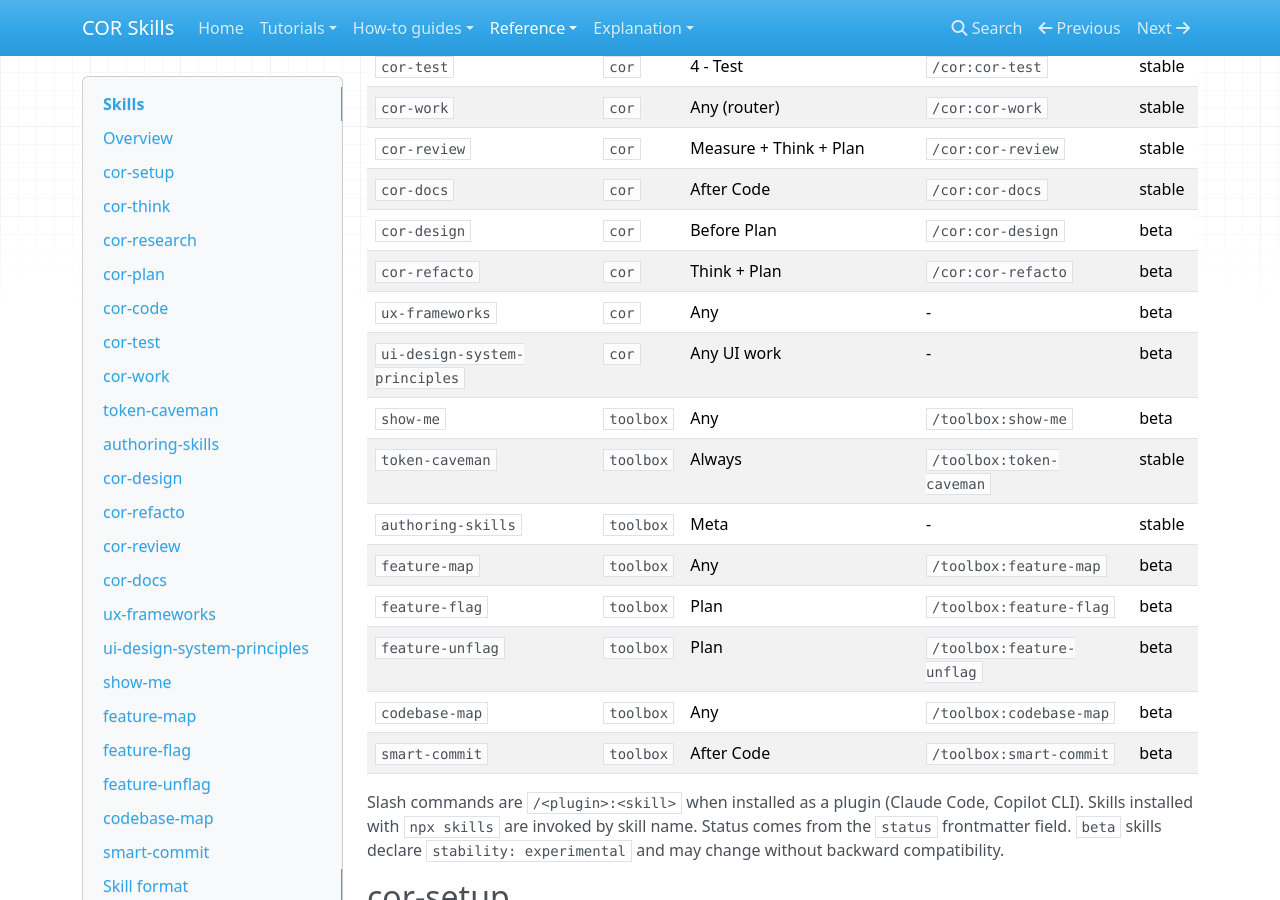
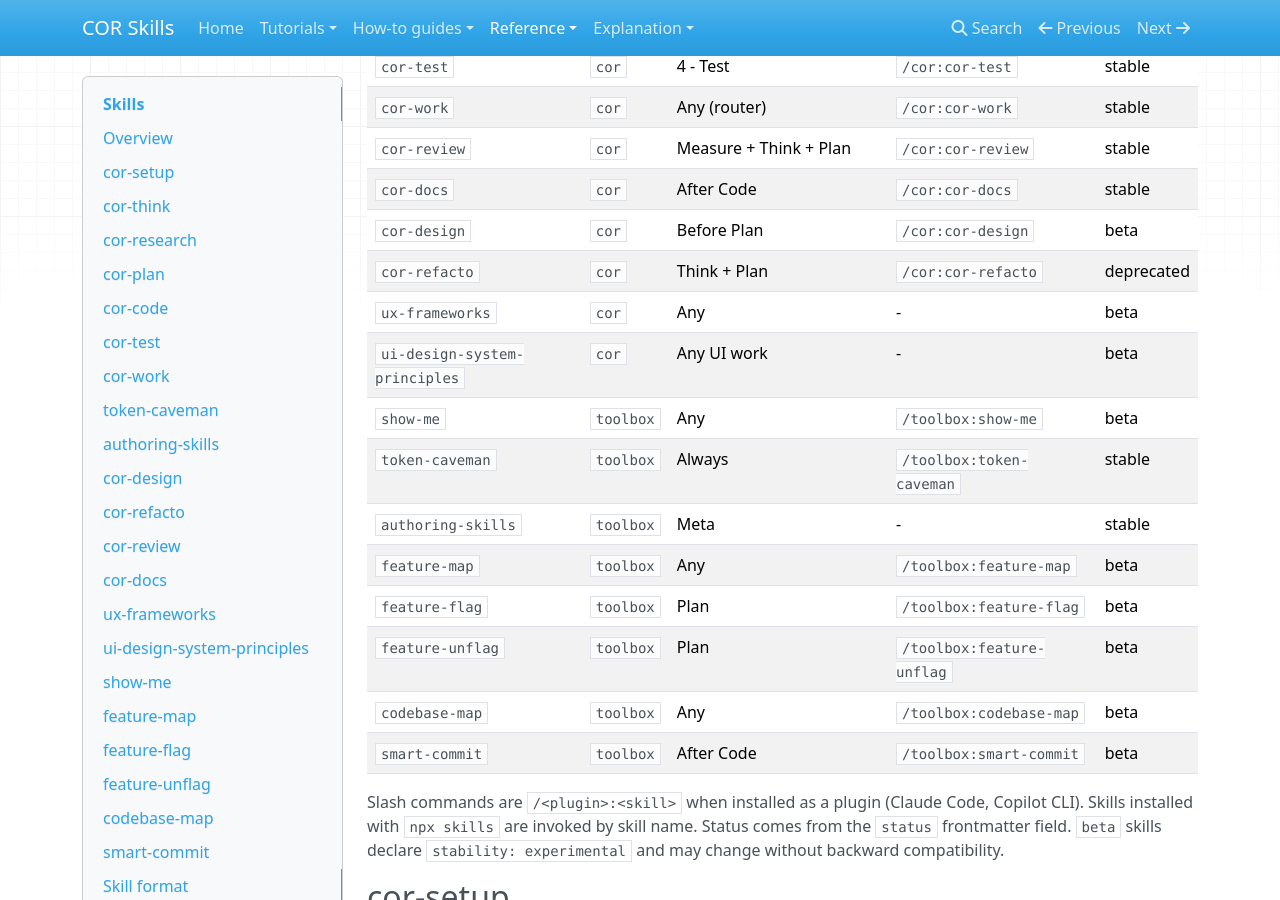
Before and after one commit to louisbrillet/cor-skills, an MkDocs documentation site: the page built from docs/reference/skills.md, in a window 1280 px wide and 900 px high, scrolled down 581 px. Built offline with MkDocs 1.6.1, drawn with Linux system fonts in a browser that asks for light colours; nearby versions of some CDN libraries.

Commit message:
chore(cor-refacto): mark skill as deprecated
Co-authored-by: Copilot <223556219+Copilot@users.noreply.github.com>

```diff
--- a/docs/reference/skills.md
+++ b/docs/reference/skills.md
@@ -18,7 +18,7 @@ Two plugins. `cor` is the workflow and everything that reads or writes `.cor/`.
 | `cor-review` | `cor` | Measure + Think + Plan | `/cor:cor-review` | stable |
 | `cor-docs` | `cor` | After Code | `/cor:cor-docs` | stable |
 | `cor-design` | `cor` | Before Plan | `/cor:cor-design` | beta |
-| `cor-refacto` | `cor` | Think + Plan | `/cor:cor-refacto` | beta |
+| `cor-refacto` | `cor` | Think + Plan | `/cor:cor-refacto` | deprecated |
 | `ux-frameworks` | `cor` | Any | - | beta |
 | `ui-design-system-principles` | `cor` | Any UI work | - | beta |
 | `show-me` | `toolbox` | Any | `/toolbox:show-me` | beta |
@@ -268,7 +268,7 @@ Each skill is a directory under `plugins/<plugin>/skills/` containing `SKILL.md`
 | --- | --- |
 | `name` | lowercase letters, numbers, hyphens; max 64 chars; equals directory name; no `anthropic` or `claude` |
 | `description` | max 1024 chars; third person; states what and when to use |
-| `status` | `stable` or `beta` |
+| `status` | `stable`, `beta`, or `deprecated` |
 | `stability` | `guaranteed` or `experimental` |
 
 Optional subdirectories: `references/`, `scripts/`, `templates/`, `evaluations/`. `SKILL.md` stays under 500 lines and links bundled files one level deep. Plugins are listed in `.claude-plugin/marketplace.json` at the repository root; each plugin directory carries a root `plugin.json` (Agent Plugins 1.0, read by Copilot and VS Code) and a `.claude-plugin/plugin.json` (Claude Code). Skills are discovered from the plugin's `skills/` directory; the marketplace entry also lists them for the `skills` CLI.
```
Also changed, not shown: README.md (+1 -1 lines), docs/explanation/workflow.md (+1 -1 lines), plugins/cor/skills/cor-refacto/SKILL.md (+1 -1 lines).
